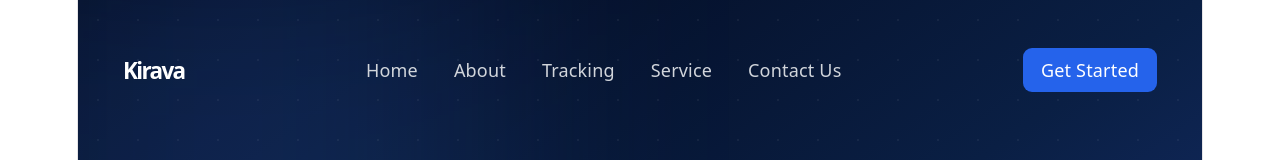
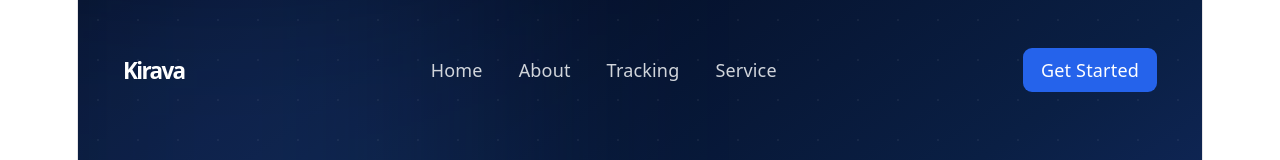
Before and after one commit to mochamadfahmifadillah/kirava-logistics, a React (Vite) app: page / in a window 1280 px wide. Shown: the top 160 px of the page. Built offline with nearby package versions, Linux system fonts and the light colour scheme.

Commit message:
Menghapus Contact Us

```diff
--- a/src/components/layout/Navbar.jsx
+++ b/src/components/layout/Navbar.jsx
@@ -10,7 +10,7 @@ export default function Navbar() {
         <Link to="/about">About</Link>
         <Link to="/tracking">Tracking</Link>
         <Link to="/service">Service</Link>
-        <Link to="/contact">Contact Us</Link>
+
       </div>
 
       <button className="bg-blue-600 px-4 py-2 rounded-lg text-white">
```
